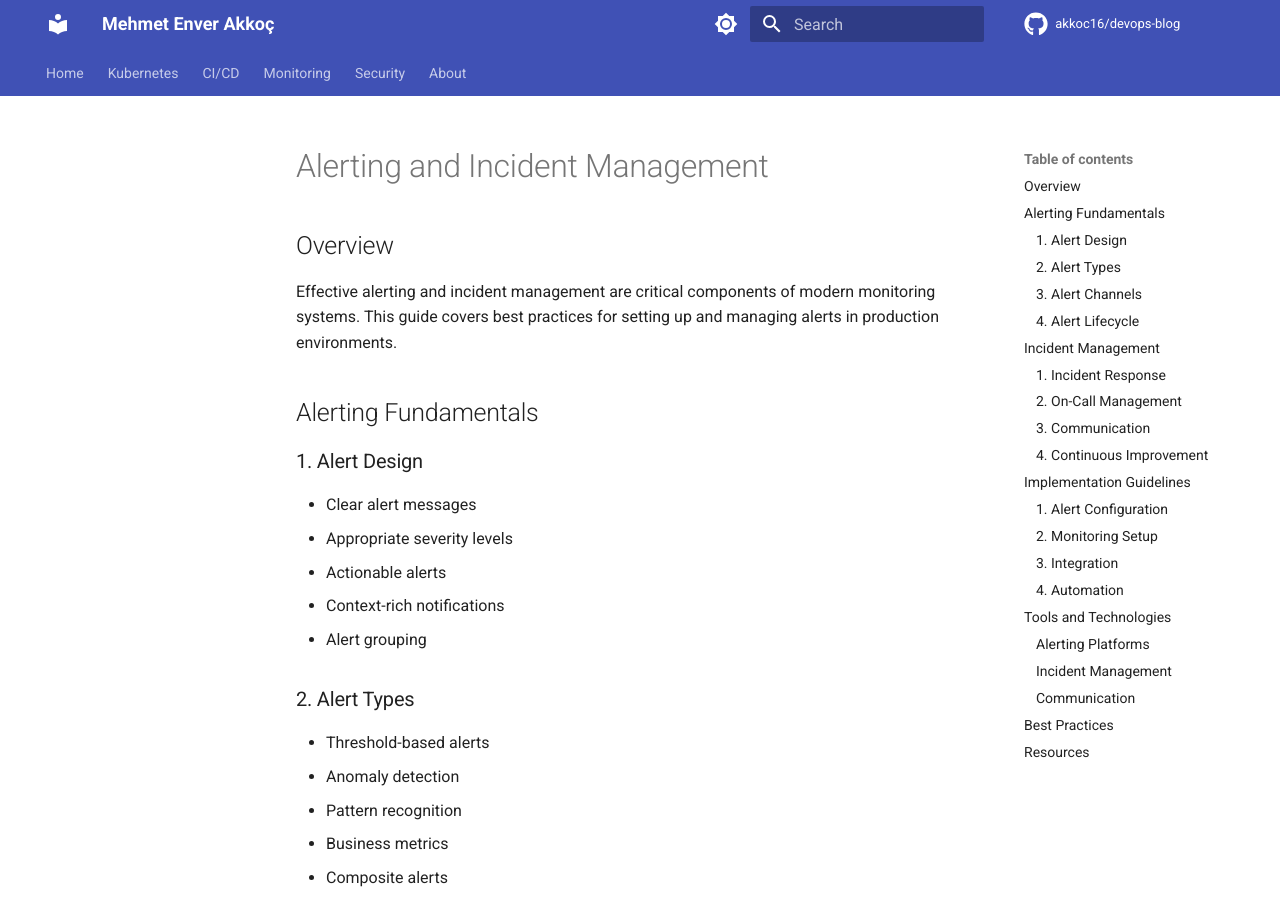
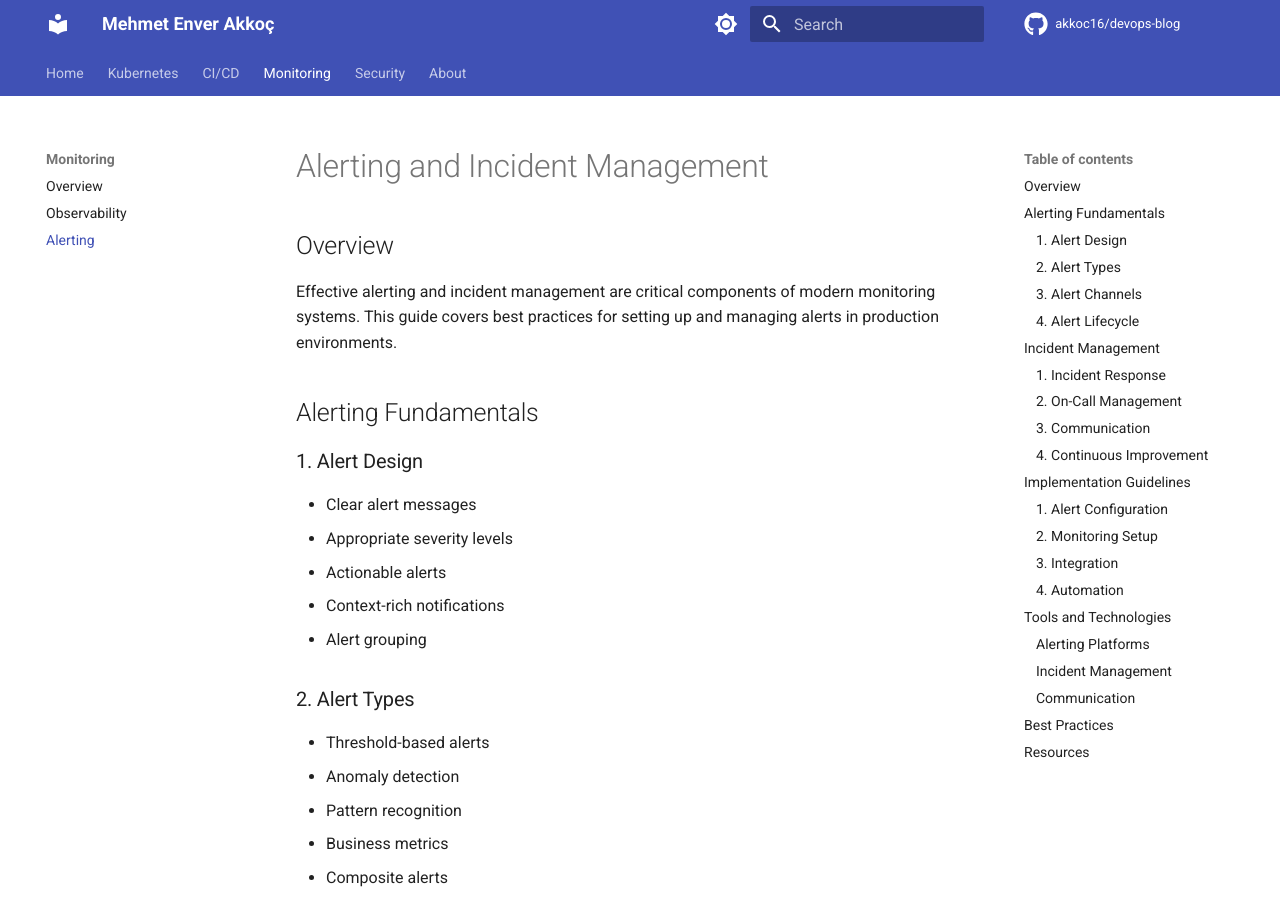
Before and after one commit to akkoc16/akkoc16.github.io, an MkDocs documentation site: the page built from docs/monitoring/alerting.md, in a window 1280 px wide and 900 px high. Built offline with MkDocs 1.6.1 and Material for MkDocs 9.7.7, drawn with Linux system fonts in a browser that asks for light colours; comment, search, counter and statistics services are not loaded.

```diff
--- a/mkdocs.yml
+++ b/mkdocs.yml
@@ -74,7 +74,7 @@ nav:
   - Monitoring:
     - Overview: monitoring/index.md
     - Observability: monitoring/observability.md
-    - Tools: monitoring/tools.md
+    - Alerting: monitoring/alerting.md
   - Security:
     - Authentication: security/secure-software-development-authentication.md
     - Business Logic: security/secure-software-development-business-logic-flows.md
```
